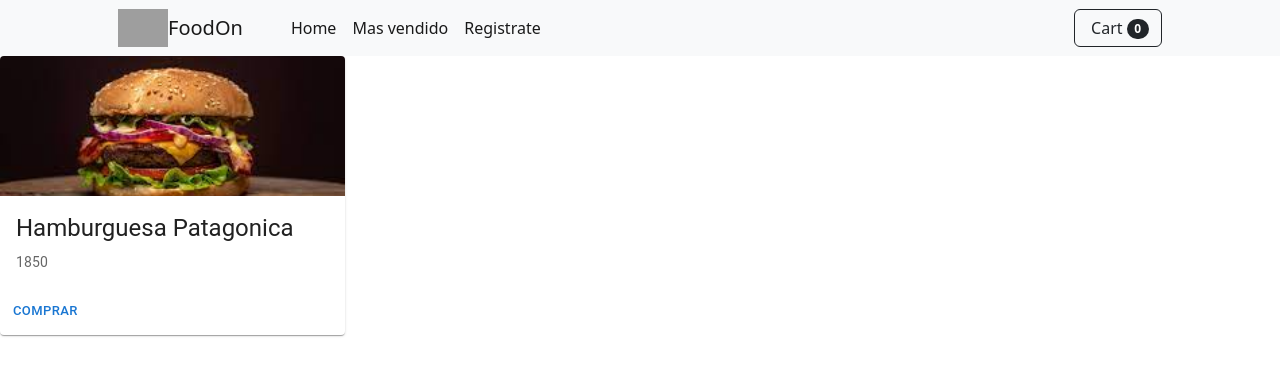
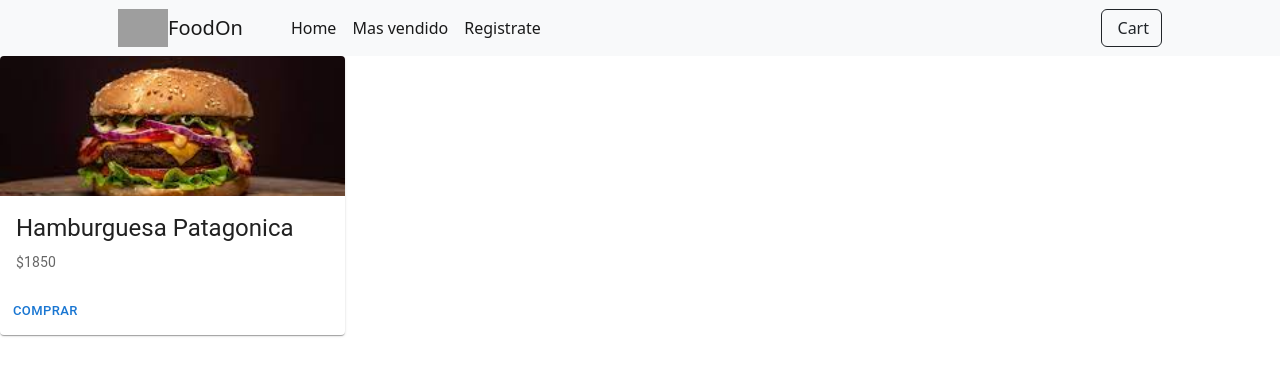
Before and after one commit to CelesteFernandezTomasincig/FoodOn, a React (Create React App) app: page /detail/1 in a window 1280 px wide. Shown: the top 376 px of the page. Built offline with nearby package versions, Linux system fonts and the light colour scheme; grey boxes are pictures that could not be loaded.

Commit message:
Entrega Final

```diff
--- a/src/App.js
+++ b/src/App.js
@@ -8,13 +8,16 @@ import ComidaDetail from './pages/ComidaDetail/ComidaDetail';
 
 import NavBar from "./Components/NavBar";
 
-
+//importo mi contexto provider
+import { ItemsProvider } from './context/ItemsContext';
 
 
 function App() {
   return (
     <Router>
+      <ItemsProvider>
       <NavBar></NavBar>
+      </ItemsProvider>
       <Routes>
        <Route  path="/" element={<Home/> } />
         <Route path="/masVendido" element={<MasVendidos/>} />
--- a/src/Components/ComidaCard/ComidaCard.js
+++ b/src/Components/ComidaCard/ComidaCard.js
@@ -22,7 +22,7 @@ const ComidaCard = ({ data }) => {
             {data.name}
           </Typography>
           <Typography variant="body2" color="text.secondary">
-            {data.precio}
+            ${data.precio}
           </Typography>
         </CardContent>
       </CardActionArea>
--- a/src/Components/ComidaList/ComidaList.js
+++ b/src/Components/ComidaList/ComidaList.js
@@ -6,7 +6,6 @@ import axios from 'axios';
 
     const ComidaList = () => {
       const [comida, setComida] = useState([]);
-
       useEffect(() => {
         axios('./json/data.json').then((res) => setComida(res.data));
       }, []);
--- a/src/Components/NavBar.js
+++ b/src/Components/NavBar.js
@@ -1,9 +1,12 @@
 /*import {navbar, navbarDropdown} from "react-bootstrap";*/
 import { Link } from 'react-router-dom';
 import CartWIdget from './CartWIdget';
+import { useContext } from 'react';
+import { ItemsContext } from '../context/ItemsContext';
 
 
 const NavBar = () => {
+    const {comida, setComida} = useContext(ItemsContext)
     return (
         <nav class="navbar navbar-expand-lg navbar-light bg-light">
             <div class="container px-4 px-lg-5">
@@ -20,7 +23,7 @@ const NavBar = () => {
                         <button class="btn btn-outline-dark" type="submit" >
                             <i class="bi-cart-fill me-1"></i>
                             Cart
-                            <span class="badge bg-dark text-white ms-1 rounded-pill">0</span>
+                            <span class="badge bg-dark text-white ms-1 rounded-pill">{comida.lenght}</span>
                         </button>
                     </form>
                 </div>
--- /dev/null
+++ b/src/context/ItemsContext.js
@@ -0,0 +1,27 @@
+import React, { createContext } from "react";
+import { useState } from "react";
+import ComidaList from "../Components/ComidaList/ComidaList";
+
+//creamos el contexto
+
+export const ItemsContext = createContext();
+
+//State
+
+const itemsInStock = [
+    ComidaList
+];
+
+//componente provider
+
+export const ItemsProvider = ({children}) => {
+    const [comida, setComida] = useState(itemsInStock);
+
+    //retornar nuestro context con un .provider
+
+    return(
+        <ItemsContext.Provider value = {{comida, setComida}}>
+            {children}
+        </ItemsContext.Provider>
+    )
+};
```
Also changed, not shown: src/Components/ItemListContainer.js (deleted, +0 -9 lines).
